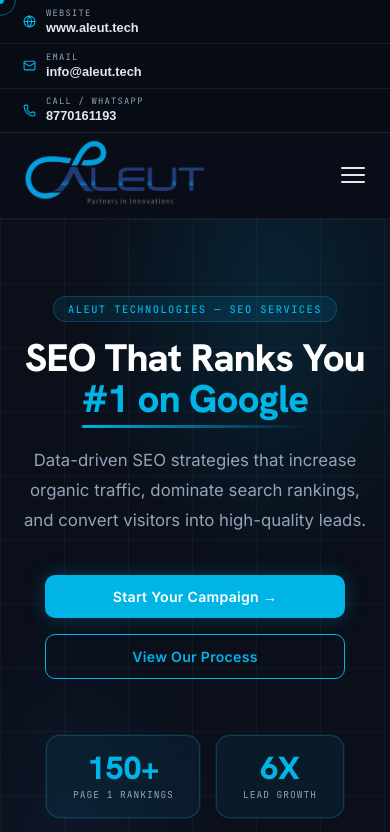
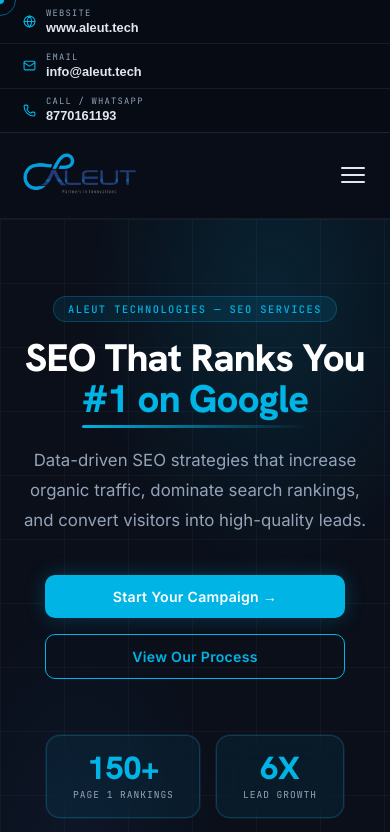
Before and after one commit to buzzhive001/Leading_page, a React (Vite) app: page / in a window 390 px wide. Shown: the top 832 px of the page. Built offline with nearby package versions, Linux system fonts and the light colour scheme.

Commit message:
fix: shrink navbar logo on mobile to prevent overlap with hamburger
Co-Authored-By: Claude Sonnet 4.6 <noreply@anthropic.com>

```diff
--- a/src/App.jsx
+++ b/src/App.jsx
@@ -189,7 +189,7 @@ function Navbar() {
           padding:'0 5vw', height:86, transition:'all .3s',
           boxShadow: scrolled ? '0 4px 32px rgba(0,0,0,0.45)' : 'none',
         }}>
-        <img src={logo} alt="Aleut Technologies" style={{ height:76, objectFit:'contain', maxWidth:200 }} />
+        <img src={logo} alt="Aleut Technologies" className="nav-logo" style={{ height:76, objectFit:'contain', maxWidth:200 }} />
 
         {/* Desktop links */}
         <ul style={{ display:'flex', gap:'2.2rem', listStyle:'none', margin:0, padding:0 }} className="nav-links">
--- a/src/index.css
+++ b/src/index.css
@@ -31,6 +31,14 @@ section { overflow-x: clip; }
 
 @media (min-width: 861px) {
   .hamburger { display: none !important; }
+}
+
+/* ── Navbar logo: shrink on mobile ────────────────────────────── */
+@media (max-width: 860px) {
+  .nav-logo {
+    height: 48px !important;
+    max-width: 140px !important;
+  }
 }
 
 /* ── Hide custom cursor on touch devices ───────────────────────── */
```
